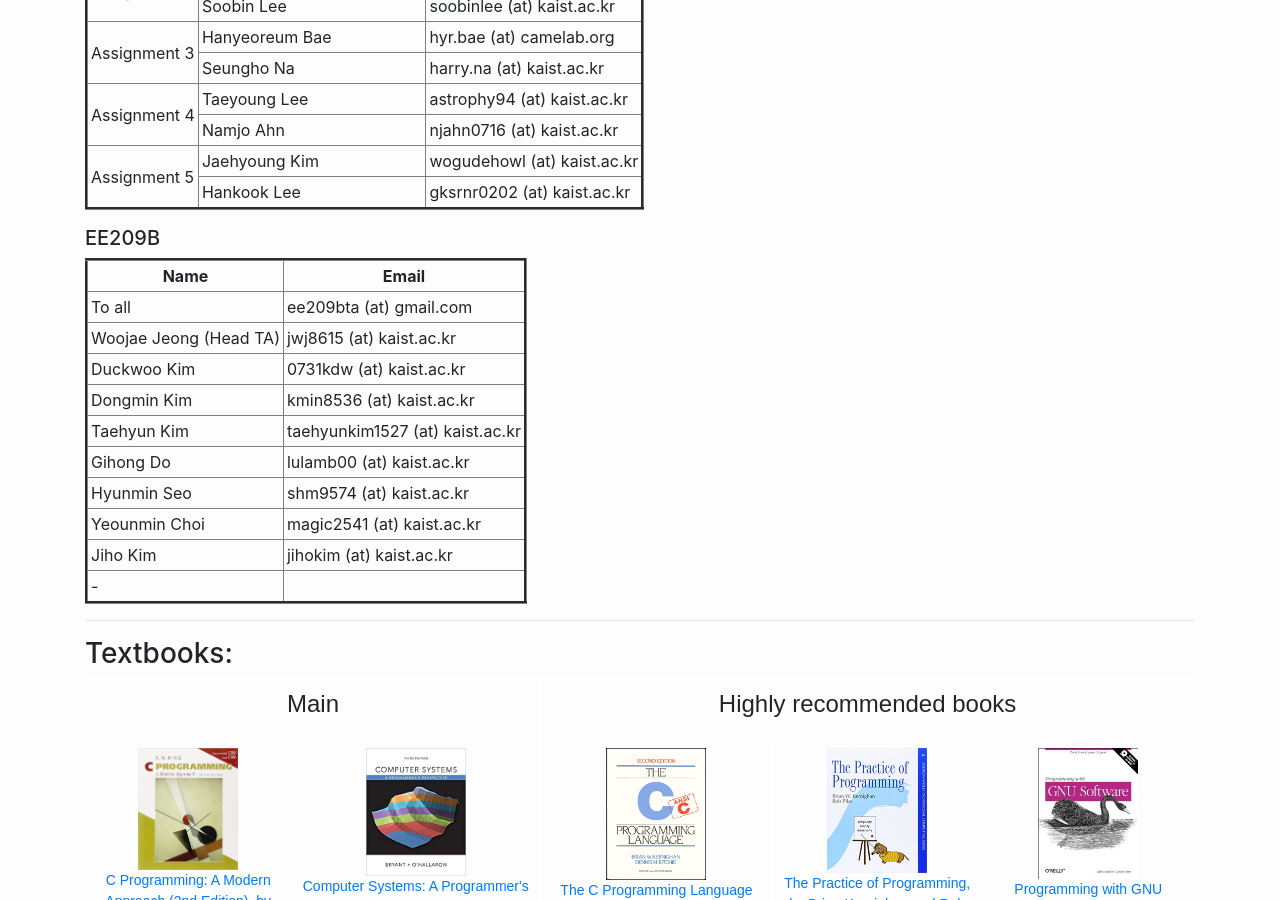
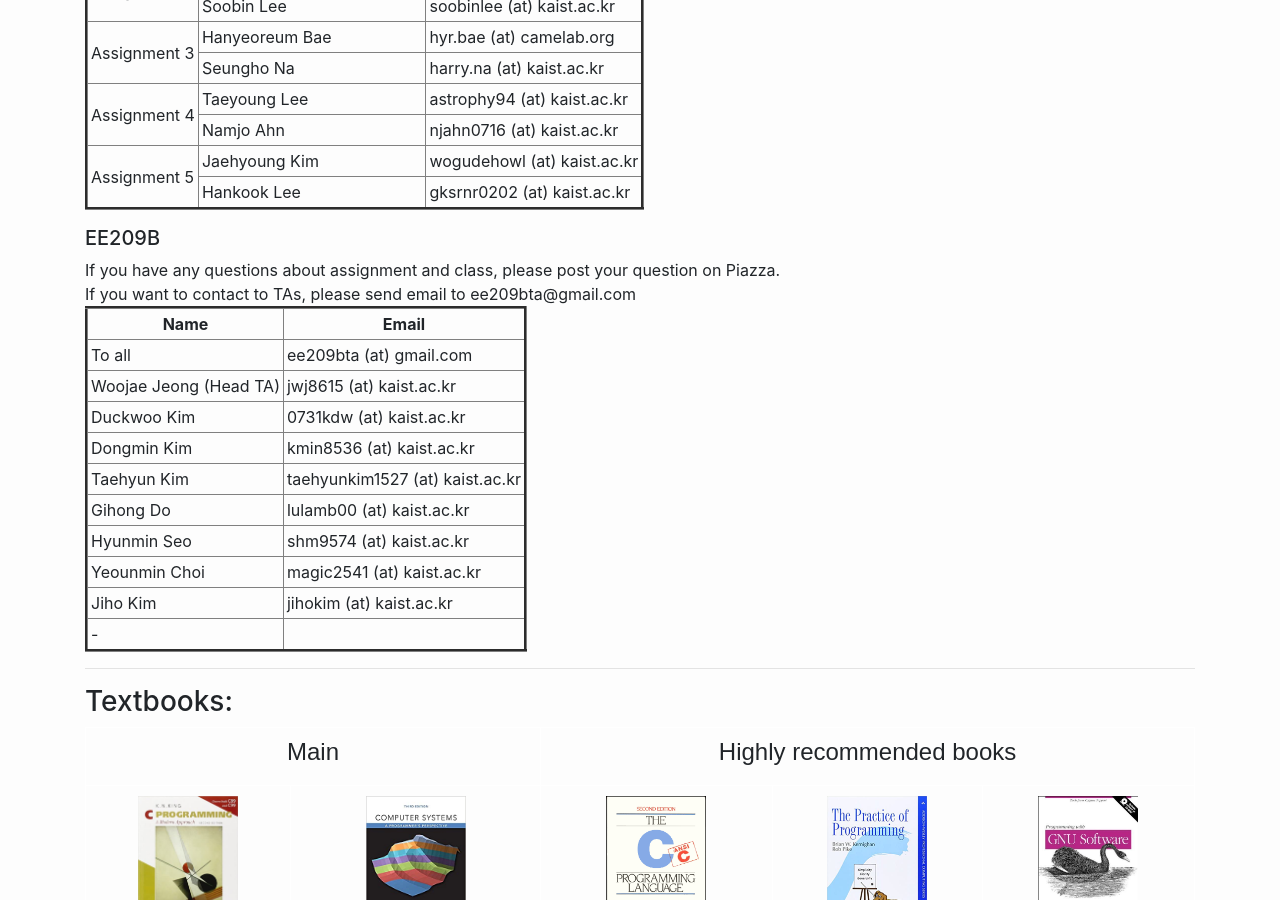
Before and after one commit to ee209-2020-fall/ee209-2020-fall, a Jekyll site: the page built from index.html, in a window 1280 px wide and 900 px high, scrolled down 1200 px. Built offline with Jekyll 4.4.1, drawn with Linux system fonts in a browser that asks for light colours; the list of posts is cut into pages by our own code.

Commit message:
EE209B inform. update

```diff
--- a/index.html
+++ b/index.html
@@ -150,6 +150,8 @@ layout: home
   <p></p>
 
   <h5>EE209B</h5>
+  If you have any questions about assignment and class, please post your question on Piazza. <br>
+  If you want to contact to TAs, please send email to ee209bta@gmail.com <br>
   <table style="border-collapse: collapse;" border="3" cellpadding="3">
     <tbody>
     <tr>
```
